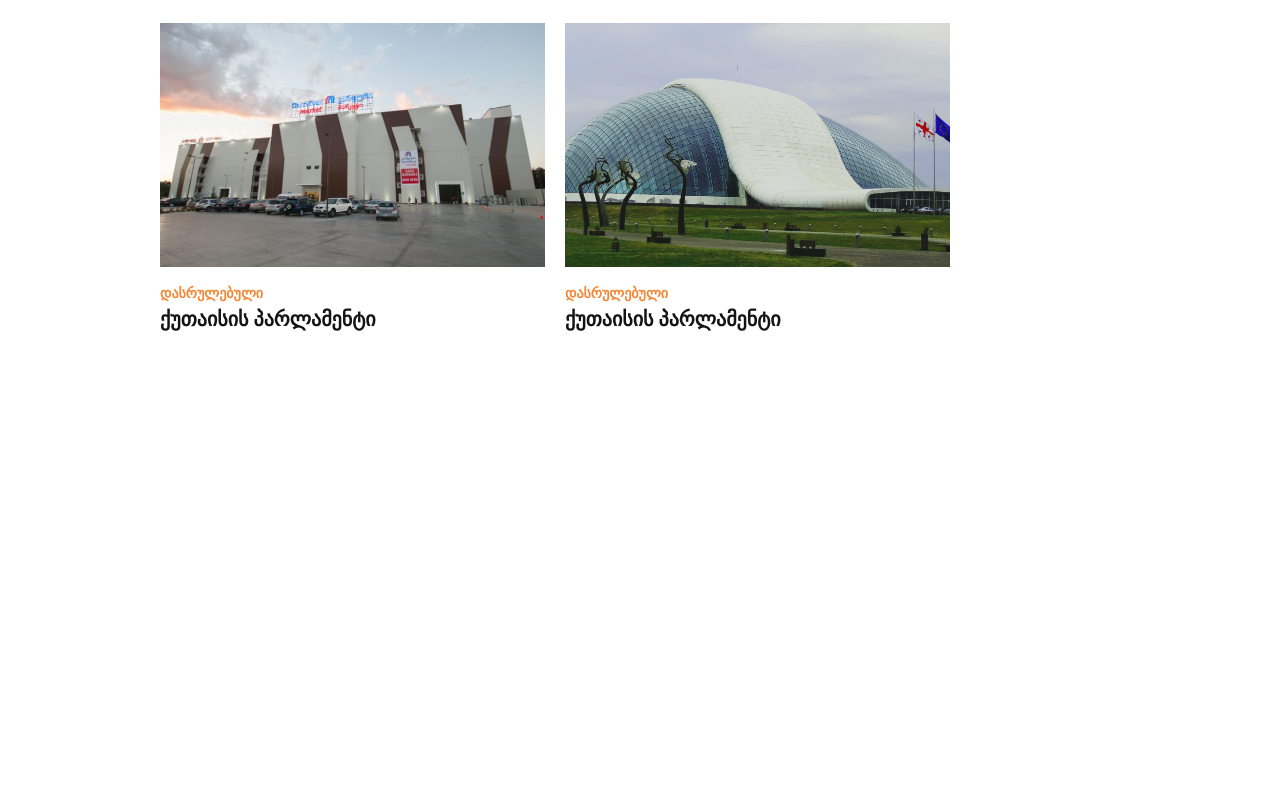
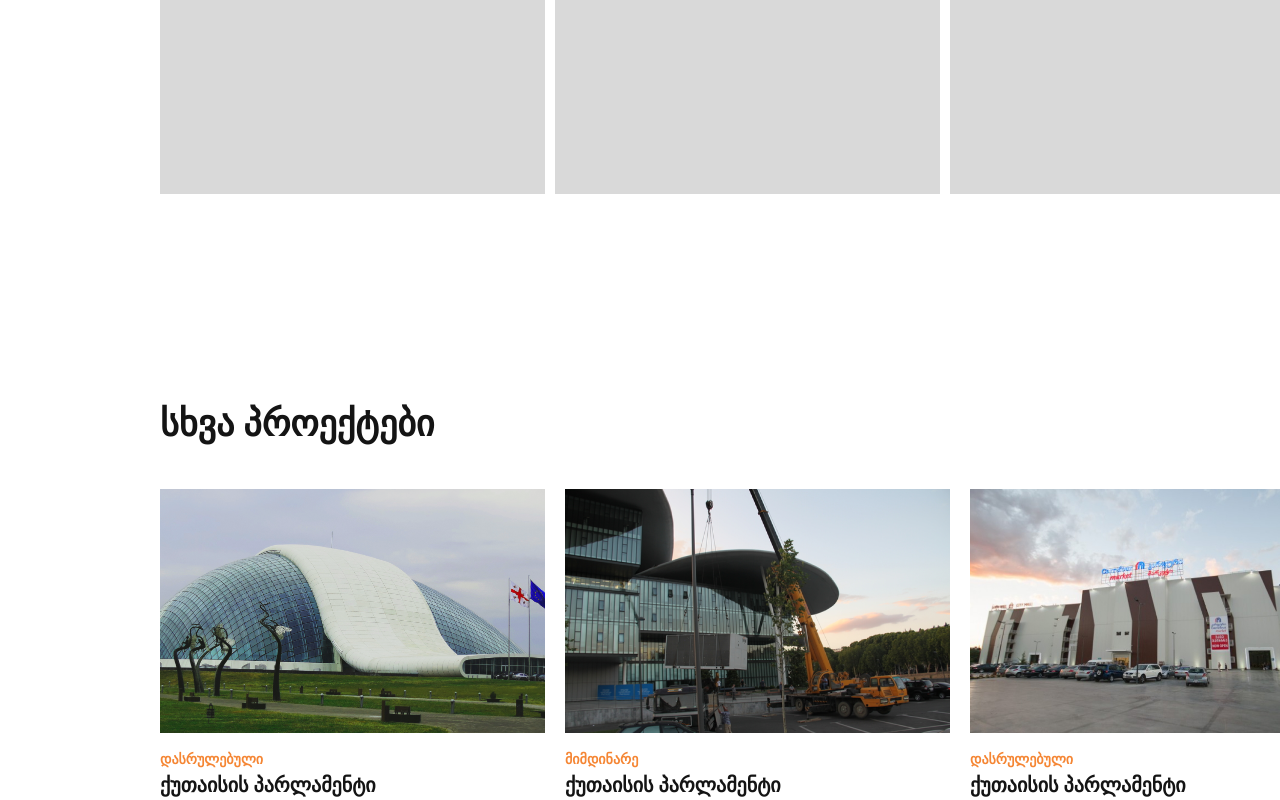
Before and after one commit to aberikashvili/casa-calda-react, a React (Vite) app: page / in a window 1280 px wide. Shown: the part 2926-3726 px from the top of the page. Before the commit the page ends 3260 px from the top, so only its background shows below. Built offline with nearby package versions, Linux system fonts and the light colour scheme.

Commit message:
projectsdetails page modified

```diff
--- a/src/pages/ProjectsDetails/ProjectsDetails.scss
+++ b/src/pages/ProjectsDetails/ProjectsDetails.scss
@@ -269,8 +269,9 @@
     @media screen and (min-width: 768px) {
       margin-top: 24px;
       display: flex;
-      flex-wrap: wrap;
+      scroll-behavior: smooth;
       gap: 20px;
+      overflow-x: scroll;
   }}
   h1{
     width: 164px;
--- a/src/pages/ProjectsDetails/ProjectsDetails.tsx
+++ b/src/pages/ProjectsDetails/ProjectsDetails.tsx
@@ -1,32 +1,70 @@
-import React from "react";
+
 import './ProjectsDetails.scss'
 import Image from './images/Smart.png'
 import ImageA from './images/Arrow1.png'
 import ImageB from './images/Arrow2.png'
-
+import  { useState, useRef } from "react";
 import image2 from './images2/Image2.png'
 const ProjectsDetails=()=> {
   const projects=[
     {
         url:'./images2/Image3.png',
         isDone:true,
-        title:"დასრულებული"
+        title:"ქუთაისის პარლამენტი"
     },
     {
         url:"./images2/Image4.png",
         isDone:false,
-        title:"დასრულებული"
+        title:"ქუთაისის პარლამენტი"
     },
     {
         url:"./images2/Image5.png",
         isDone:true,
-        title:"დასრულებული"
+        title:"ქუთაისის პარლამენტი"
     },
     {
       url:"./images2/Image3.png",
       isDone:true,
-      title:"დასრულებული"
-  },]
+      title:"ქუთაისის პარლამენტი"
+  },
+  {
+    url:'./images2/Image3.png',
+    isDone:true,
+    title:"ქუთაისის პარლამენტი"
+},
+{
+    url:"./images2/Image4.png",
+    isDone:false,
+    title:"ქუთაისის პარლამენტი"
+},
+{
+    url:"./images2/Image5.png",
+    isDone:true,
+    title:"ქუთაისის პარლამენტი"
+},
+{
+  url:"./images2/Image3.png",
+  isDone:true,
+  title:"ქუთაისის პარლამენტი"
+},]
+
+const [scrollPosition, setScrollPosition] = useState(0);
+const scrollContainerRef = useRef<HTMLDivElement>(null);
+
+const handleScroll = (scrollOffset:number) => {
+  let newScrollPosition = scrollPosition + scrollOffset;
+  if(scrollContainerRef?.current){
+
+  if (newScrollPosition<0){
+    newScrollPosition=0
+  }
+  scrollContainerRef.current.scrollLeft = newScrollPosition;
+  }
+  setScrollPosition(newScrollPosition);
+
+  console.log(scrollContainerRef.current)
+};
+
     return (
      <main >
 
@@ -76,11 +114,22 @@ const ProjectsDetails=()=> {
       <div className="gallery-h1">
         <h1>ფოტო გალერეა</h1>
         <div className="arrows">
+          <button>
         <img src={ImageA} alt="ArrowImage" className="arrow" />
+        </button>
+        <button>
         <img src={ImageB} alt="ArrowImage"  className="arrow"/>
+        </button>
         </div>
         </div>
         <div className="gridcontainer">
+          <div className="item item-1"></div>
+          <div className="item item-2"></div>
+          <div className="item item-3"></div>
+          <div className="item item-4"></div>
+          <div className="item item-5"></div>
+       </div>
+       <div className="gridcontainer">
           <div className="item item-1"></div>
           <div className="item item-2"></div>
           <div className="item item-3"></div>
@@ -93,16 +142,20 @@ const ProjectsDetails=()=> {
        <div className="otherprojects-h1">
        <h1 >სხვა პროექტები</h1>
         <div className="arrows">
+        <button onClick={()=>handleScroll(-100)}>
         <img src={ImageA} alt="ArrowImage" className="arrow" />
-        <img src={ImageB} alt="ArrowImage"  className="arrow"/>
+        </button>
+        <button onClick={()=>handleScroll(100)}>
+        <img src={ImageB} alt="ArrowImage"  className="arrow"  />
+        </button>
         </div>
         </div>
-       <div className="slider-containers">
+       <div className="slider-containers" ref={scrollContainerRef} >
         {projects.map(item=>{
             return(<div className="slider-container" id='container1'>
             <img src={item.url} alt="image_1" className="parliament-image" />
-            <h1 className="title">{item.title}</h1>
-            <h2 className="subtitle">{item.isDone?"ქუთაისის პარლამენტი":"ქუთაისის პარლამენტი"}</h2>
+            <h1 className="title">{item.isDone?"დასრულებული":"მიმდინარე"}</h1>
+            <h2 className="subtitle">{item.title}</h2>
           </div>)
         })}
 
@@ -112,6 +165,7 @@ const ProjectsDetails=()=> {
 
         </section>
 
+
       </main>
     );
 }
```
